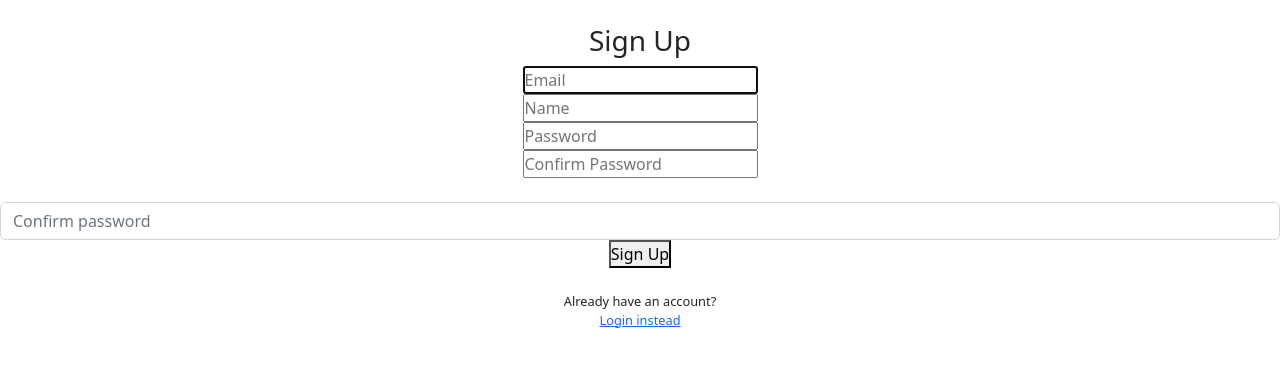
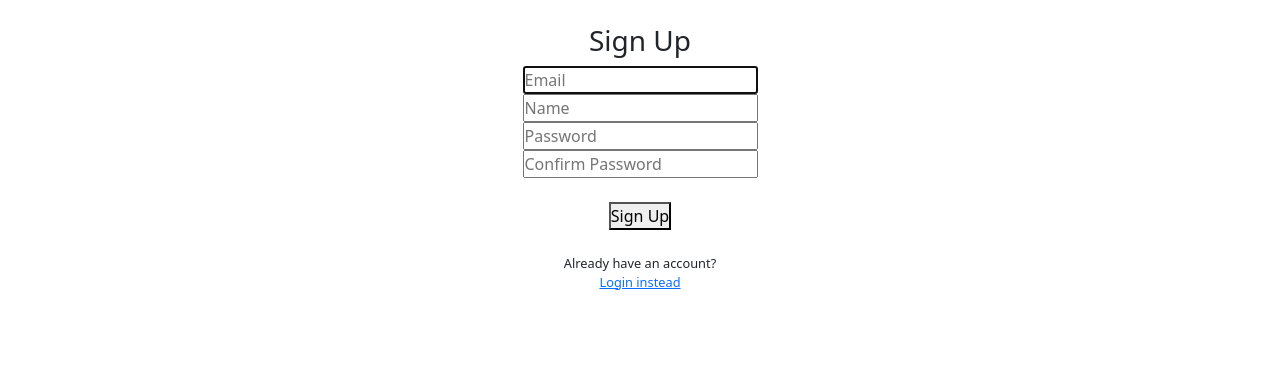
Before and after one commit to BMGordon2000/ShakeMateProject, a Flask app: page /signup in a window 1280 px wide. Shown: the part 62-429 px from the top of the page. Run offline with Flask 3, Linux system fonts and the light colour scheme; some libraries are stand-ins or nearby versions.

Commit message:
double confirm password fixed

```diff
--- a/app/authentication/templates/signup.html
+++ b/app/authentication/templates/signup.html
@@ -32,12 +32,10 @@
             </div>
             <div class="field">
                 <div class="control">
-                    <input class="input is-large" type="password" name="password2" placeholder="Confirm Password">
+                    <input class="input is-large" type="password" id="secondpassword" name="secondpassword" placeholder="Confirm Password"/>
                 </div>
             </div>
             <br />
-            <div class="field"><input type="password" class="form-control" id="secondpassword" name="secondpassword" placeholder="Confirm password"/>
-              </div>
             <button type="submit" class="button btn-primary is-block is-info is-large is-fullwidth">Sign Up</button>
         </form>
         <br />
```
